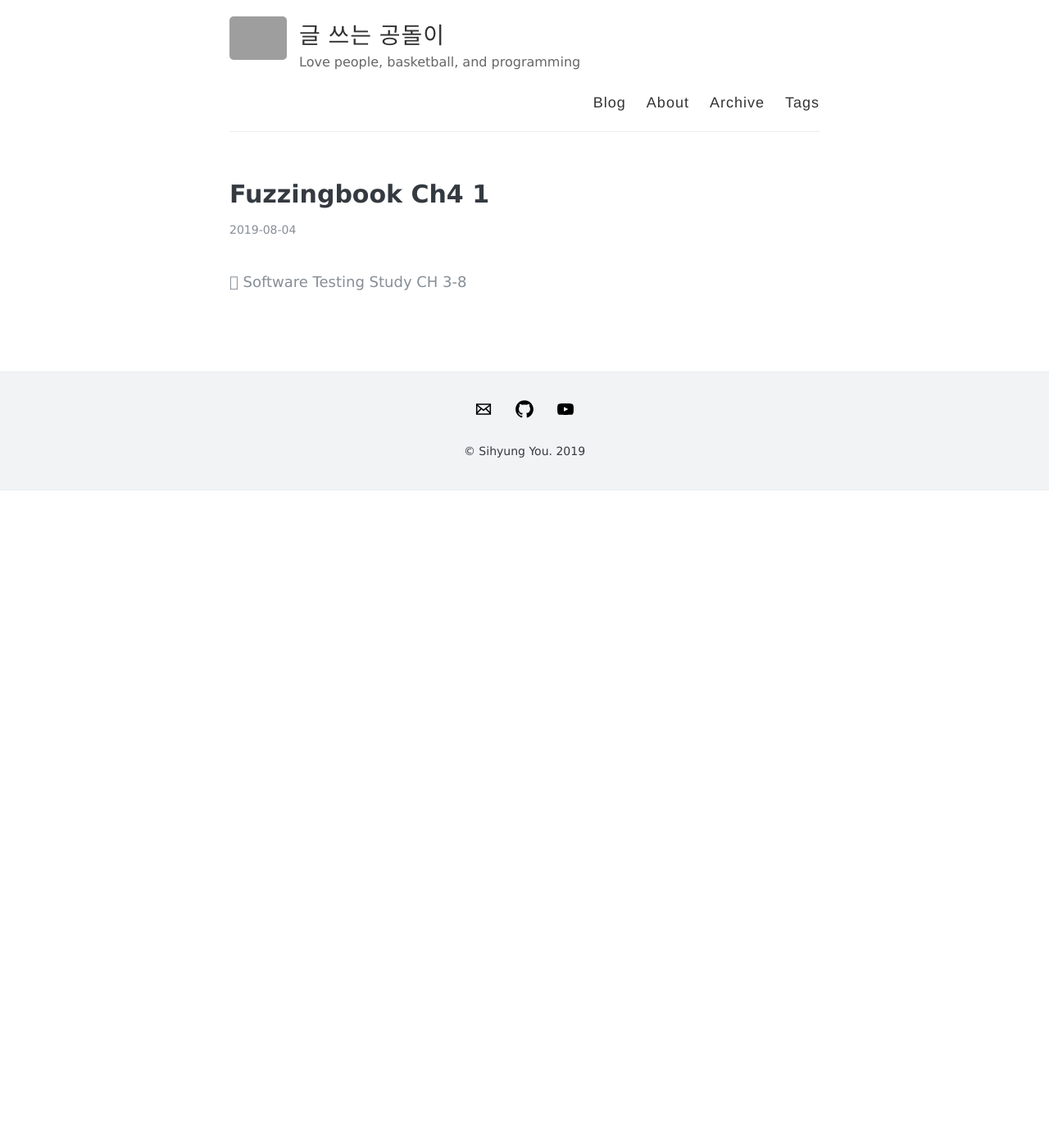
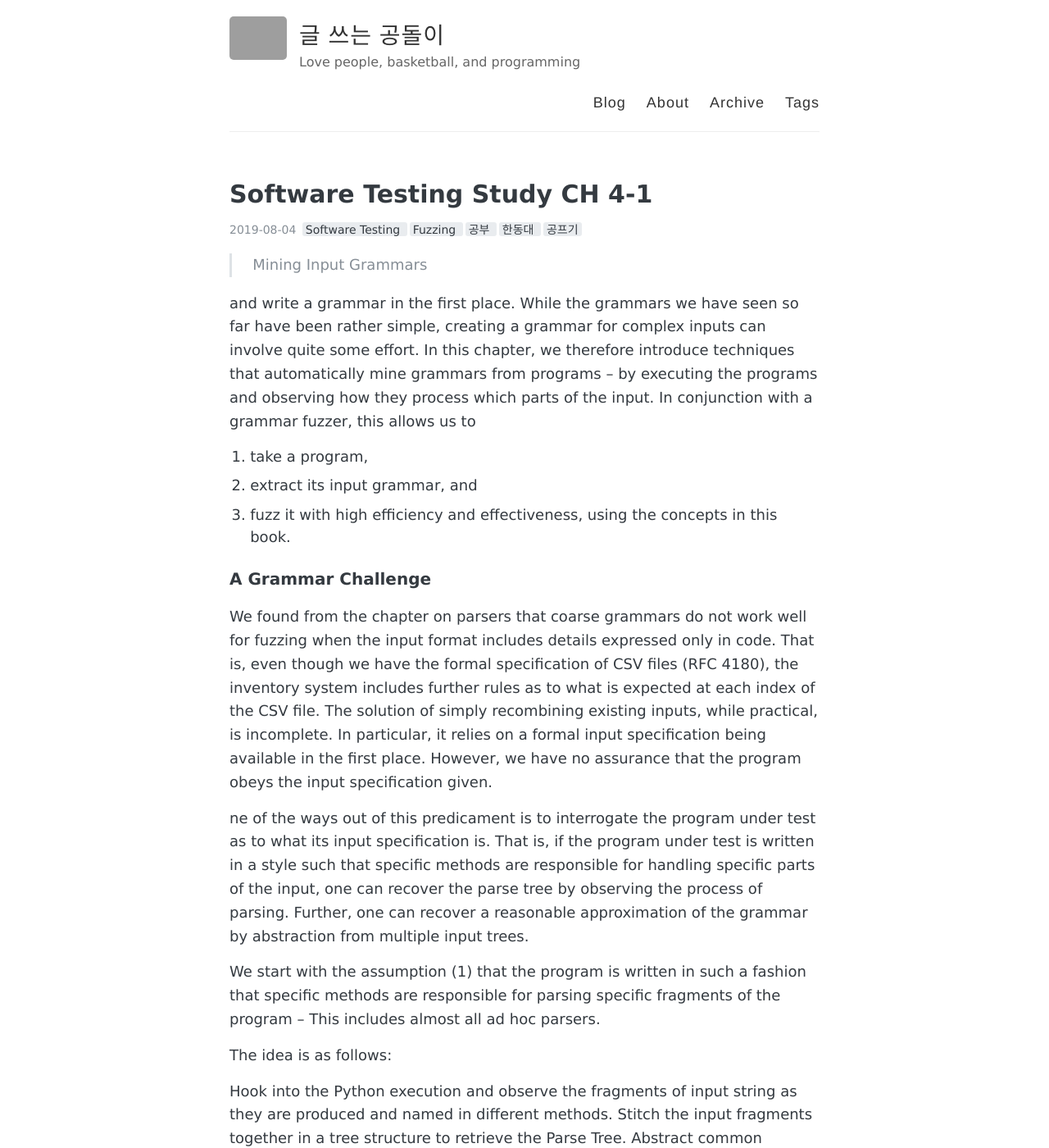
Before and after one commit to sihyungyou/sihyungyou.github.io, a Jekyll site: the page built from _posts/2019-08-04-fuzzingbook-ch4-1.md, in a window 1280 px wide and 1400 px high. Shown: the whole window at 82% size. Built offline with Jekyll 4.4.1, drawn with Linux system fonts in a browser that asks for light colours; our own code applies the rules of GitHub Pages for plain Markdown files; some of the changed text lies outside the part shown; grey boxes are pictures that could not be loaded.

```diff
--- a/_posts/2019-08-04-fuzzingbook-ch4-1.md
+++ b/_posts/2019-08-04-fuzzingbook-ch4-1.md
@@ -0,0 +1,28 @@
+---
+layout: post
+title: "Software Testing Study CH 4-1"
+tags: [Software Testing, Fuzzing, 공부, 한동대, 공프기]
+comments: true
+---
+
+> Mining Input Grammars
+
+and write a grammar in the first place. While the grammars we have seen so far have been rather simple, creating a grammar for complex inputs can involve quite some effort. In this chapter, we therefore introduce techniques that automatically mine grammars from programs – by executing the programs and observing how they process which parts of the input. In conjunction with a grammar fuzzer, this allows us to
+1. take a program,
+2. extract its input grammar, and
+3. fuzz it with high efficiency and effectiveness, using the concepts in this book.
+
+### A Grammar Challenge
+We found from the chapter on parsers that coarse grammars do not work well for fuzzing when the input format includes details expressed only in code. That is, even though we have the formal specification of CSV files (RFC 4180), the inventory system includes further rules as to what is expected at each index of the CSV file. The solution of simply recombining existing inputs, while practical, is incomplete. In particular, it relies on a formal input specification being available in the first place. However, we have no assurance that the program obeys the input specification given.
+
+ne of the ways out of this predicament is to interrogate the program under test as to what its input specification is. That is, if the program under test is written in a style such that specific methods are responsible for handling specific parts of the input, one can recover the parse tree by observing the process of parsing. Further, one can recover a reasonable approximation of the grammar by abstraction from multiple input trees.
+
+We start with the assumption (1) that the program is written in such a fashion that specific methods are responsible for parsing specific fragments of the program -- This includes almost all ad hoc parsers.
+
+The idea is as follows:
+
+Hook into the Python execution and observe the fragments of input string as they are produced and named in different methods.
+Stitch the input fragments together in a tree structure to retrieve the Parse Tree.
+Abstract common elements from multiple parse trees to produce the Context Free Grammar of the input.
+
+### A Simple Grammar Miner
```
Also changed, not shown: _posts/2019-08-03-fuzzingbook-ch3-8.md (+2 -2 lines).
